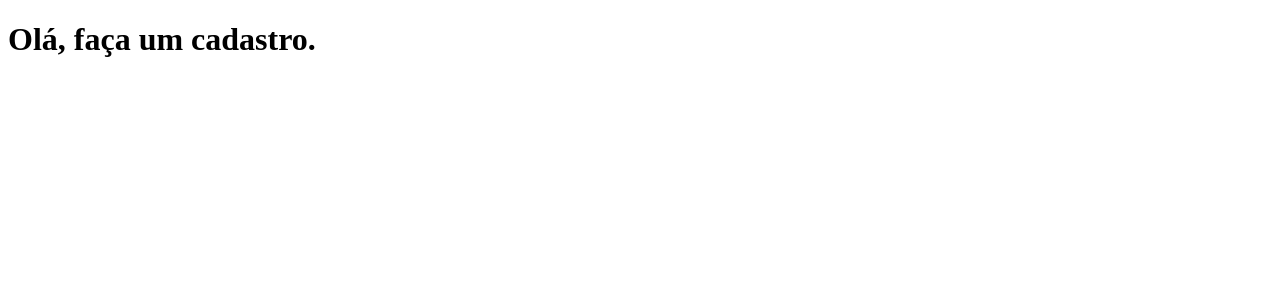
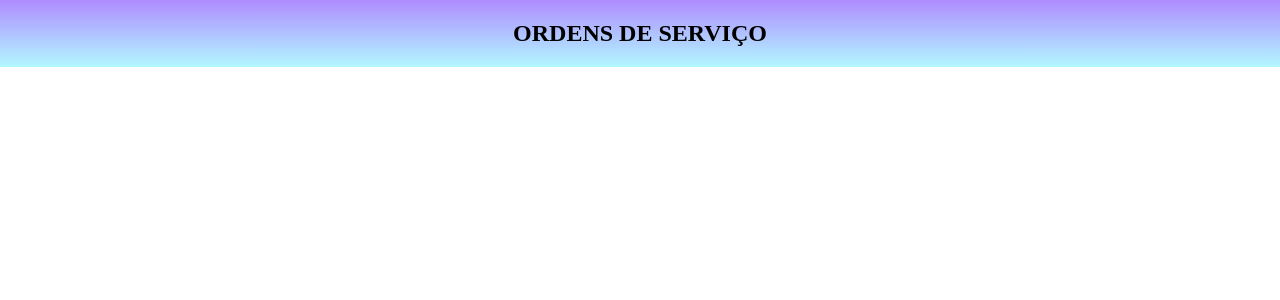
Before and after one commit to Lukareliz/ServiceOrderSystem, a Django app: page / in a window 1280 px wide. Shown: the top 300 px of the page. Run offline with Django 4.2, Linux system fonts and the light colour scheme.

Commit message:
Feat: Static Files Configured

```diff
--- a/projeto_sistema_cadastro/app_sistema_cadastro/templates/usuarios/home.html
+++ b/projeto_sistema_cadastro/app_sistema_cadastro/templates/usuarios/home.html
@@ -1,11 +1,17 @@
+{% load static %}
 <!DOCTYPE html>
 <html lang="en">
 <head>
     <meta charset="UTF-8">
     <meta name="viewport" content="width=device-width, initial-scale=1.0">
-    <title>RegisterSystem</title>
+    <link rel="stylesheet" type="text/css" href="{% static 'css/home.css' %}">
+    <title>O.S. - Sistema de Ordens de Serviço</title>
 </head>
 <body>
-    <h1>Olá, faça um cadastro.</h1>
+    <nav>
+        <div class="title_nav">
+            <h1>ORDENS DE SERVIÇO</h1>
+        </div>
+    </nav>
 </body>
 </html>
--- a/projeto_sistema_cadastro/projeto_sistema_cadastro/settings.py
+++ b/projeto_sistema_cadastro/projeto_sistema_cadastro/settings.py
@@ -9,7 +9,7 @@ https://docs.djangoproject.com/en/4.2/topics/settings/
 For the full list of settings and their values, see
 https://docs.djangoproject.com/en/4.2/ref/settings/
 """
-
+import os
 from pathlib import Path
 
 # Build paths inside the project like this: BASE_DIR / 'subdir'.
@@ -117,6 +117,10 @@ USE_TZ = True
 # https://docs.djangoproject.com/en/4.2/howto/static-files/
 
 STATIC_URL = 'static/'
+STATIC_ROOT = os.path.join(BASE_DIR, "staticfiles")
+STATICFILES_DIRS = [
+    os.path.join(BASE_DIR, "static")
+]
 
 # Default primary key field type
 # https://docs.djangoproject.com/en/4.2/ref/settings/#default-auto-field
--- /dev/null
+++ b/projeto_sistema_cadastro/static/css/home.css
@@ -0,0 +1,15 @@
+* {
+    margin: 0;
+    padding: 0;
+    box-sizing: border-box;
+}
+
+nav {
+    text-align: center;
+    padding: 20px 0 20px 0;
+    background: rgb(175,140,255);
+    background: linear-gradient(180deg, rgba(175,140,255,1) 0%, rgba(178,248,255,1) 100%);
+}
+
+.title_nav {
+}
```
